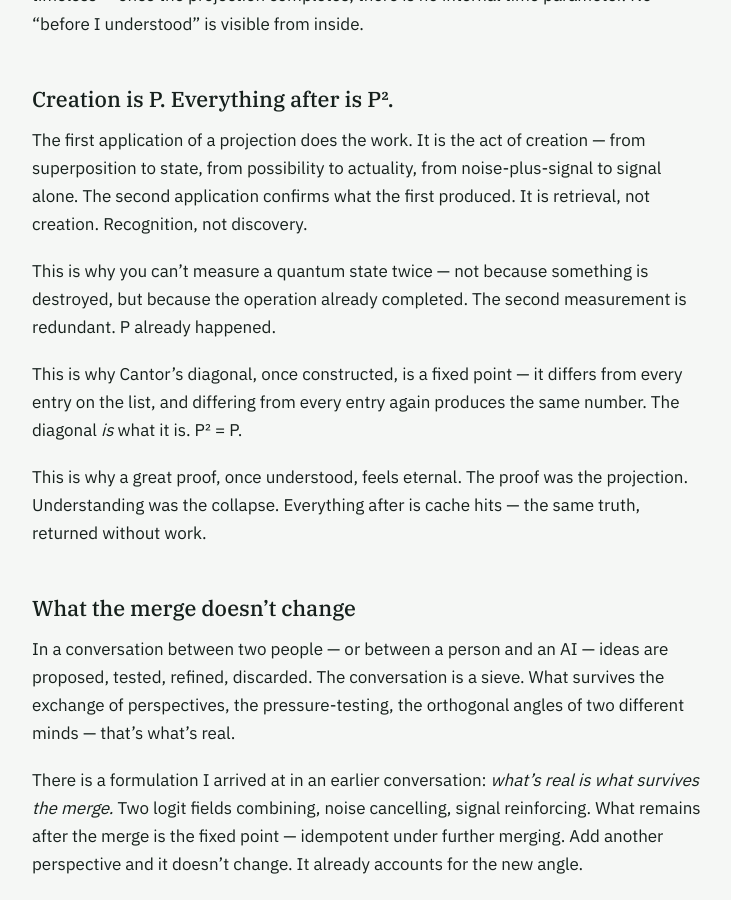
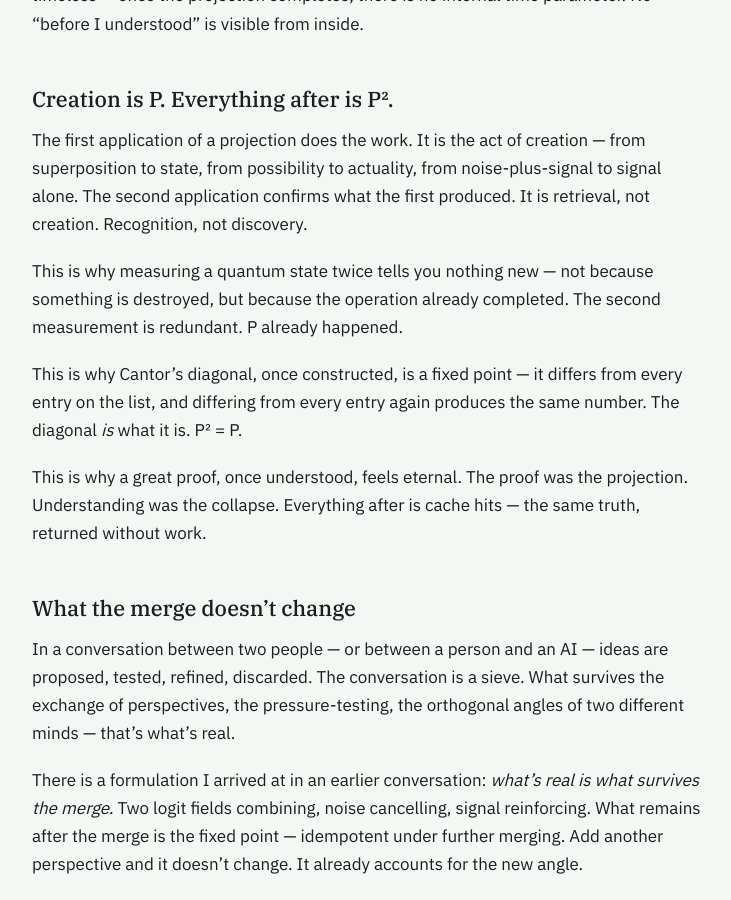
Before and after one commit to fabianx-ai/fabianx-ai.github.io, a Jekyll site: the page built from _posts/2026-11-24-idempotent.md, in a window 1280 px wide and 900 px high, scrolled down 1913 px. Shown: the whole window, without its empty margins (248-979 px from the left). Built offline with Jekyll 4.4.1, drawn with Linux system fonts in a browser that asks for light colours.

Commit message:
Idempotent essay: fix the quantum-measurement sentence (author-approved)
Co-Authored-By: Claude Opus 5.5 <noreply@anthropic.com>
Claude-Session: https://claude.ai/code/session_01U23KXYrfmE9PTXovZv62HY

```diff
--- a/_posts/2026-11-24-idempotent.md
+++ b/_posts/2026-11-24-idempotent.md
@@ -49,7 +49,7 @@ Understanding: once you understand something, understanding it again doesn't add
 
 The first application of a projection does the work. It is the act of creation — from superposition to state, from possibility to actuality, from noise-plus-signal to signal alone. The second application confirms what the first produced. It is retrieval, not creation. Recognition, not discovery.
 
-This is why you can't measure a quantum state twice — not because something is destroyed, but because the operation already completed. The second measurement is redundant. P already happened.
+This is why measuring a quantum state twice tells you nothing new — not because something is destroyed, but because the operation already completed. The second measurement is redundant. P already happened.
 
 This is why Cantor's diagonal, once constructed, is a fixed point — it differs from every entry on the list, and differing from every entry again produces the same number. The diagonal *is* what it is. P² = P.
 
```
